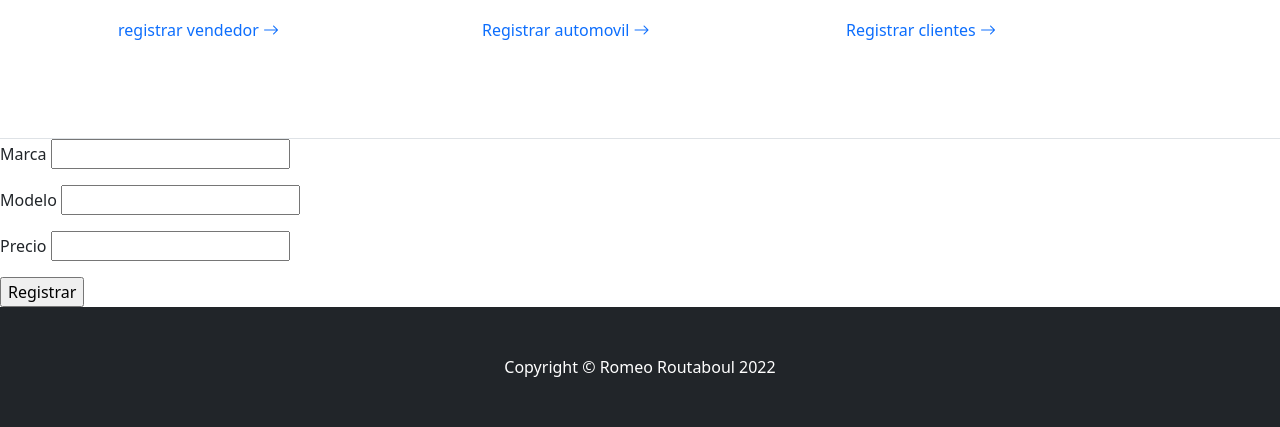
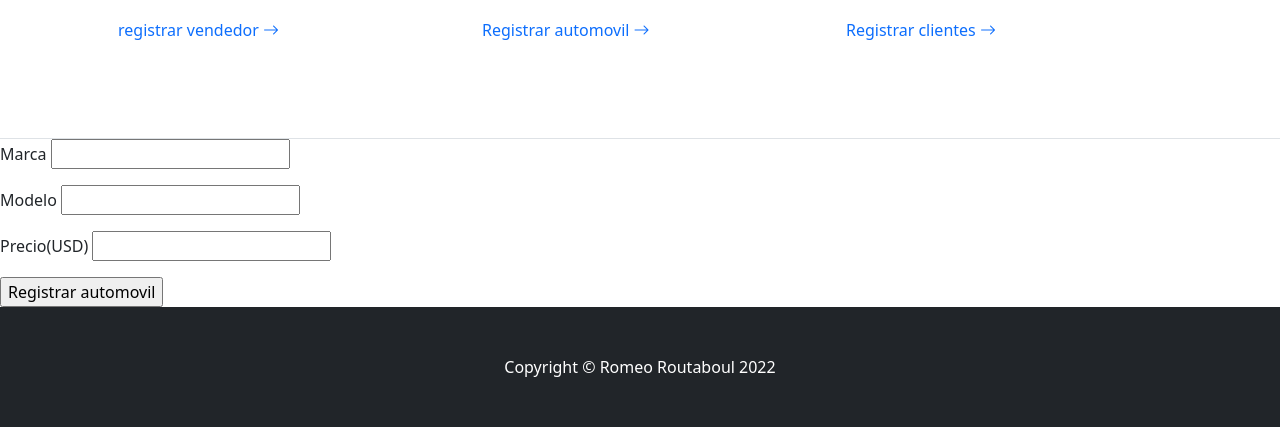
Before and after one commit to Romeo-Routaboul/Entrega1-Routaboul, a Django app: template mi_web/mi_app/templates/mi_app/registro_automoviles.html in a window 1280 px wide. Shown: the part 756-1183 px from the top of the page. Run offline with Django 3.2, Linux system fonts and the light colour scheme; the template is opened without the code that fills it, so the values that code supplies are empty; some libraries are stand-ins or nearby versions.

Commit message:
correciones menores en plantilla automoviles

```diff
--- a/mi_web/mi_app/templates/mi_app/registro_automoviles.html
+++ b/mi_web/mi_app/templates/mi_app/registro_automoviles.html
@@ -10,14 +10,14 @@
     </p>
 
     <p>
-        Modelo <input type="number" name="modelo">
+        Modelo <input type="text" name="modelo">
     </p>
 
     <p>
-        Precio <input type="number" name="precio">
+        Precio(USD) <input type="number" name="precio">
     </p>
 
-    <input type="submit" value="Registrar">
+    <input type="submit" value="Registrar automovil">
 </form>
 
 {%  endblock %}
```
Also changed, not shown: mi_web/db.sqlite3.
